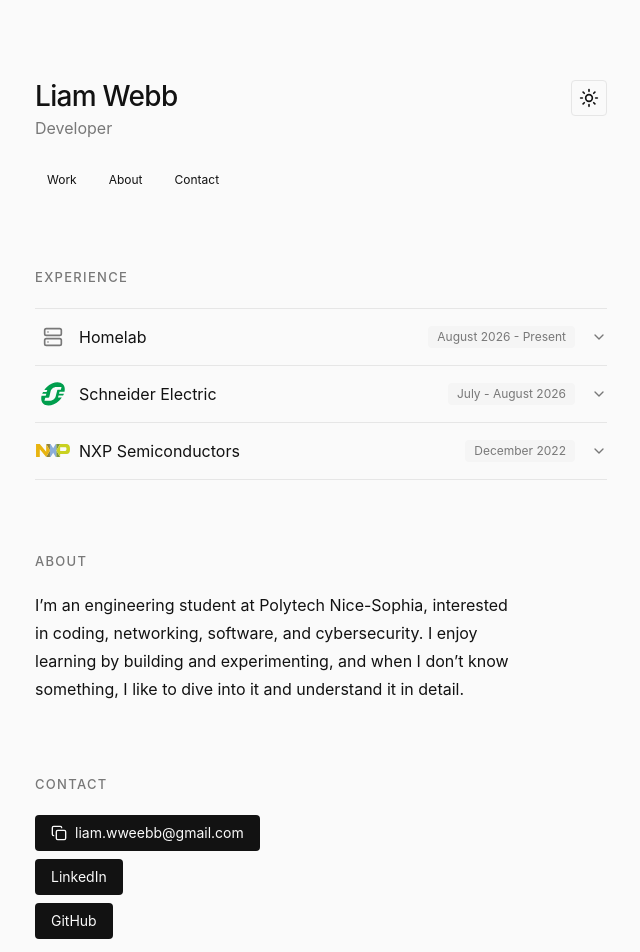
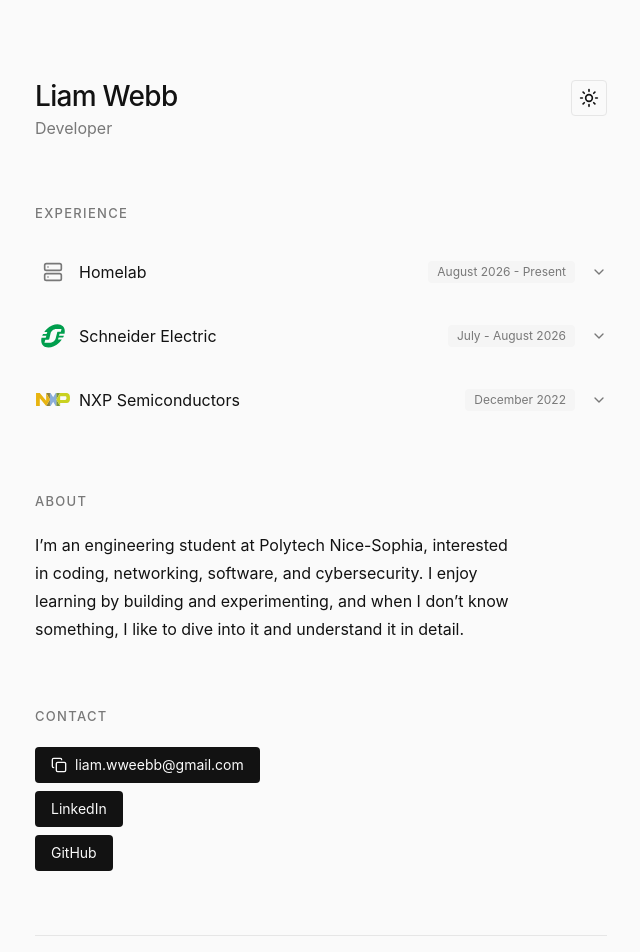
Before and after one commit to liamwebb0/portfolio-react, a React (Vite) app: page / in a window 1280 px wide. Shown: the top 952 px of the page, without its empty margins (319-959 px from the left). Built offline with nearby package versions, Linux system fonts and the light colour scheme.

Commit message:
Polished UI

```diff
--- a/src/components/about.tsx
+++ b/src/components/about.tsx
@@ -2,7 +2,7 @@ import { SectionHeading } from '@/components/section-heading';
 
 export function About() {
   return (
-    <section id='about' className='mt-14 scroll-mt-20 sm:mt-[72px]'>
+    <section id='about' className='mt-12 scroll-mt-20 sm:mt-16'>
       <SectionHeading>About</SectionHeading>
       <p className='max-w-[480px] leading-7'>
         I’m an engineering student at Polytech Nice-Sophia, interested in
--- a/src/components/contact.tsx
+++ b/src/components/contact.tsx
@@ -32,7 +32,7 @@ export function Contact() {
   });
 
   return (
-    <section id='contact' className='mt-14 scroll-mt-20 sm:mt-[72px]'>
+    <section id='contact' className='mt-12 scroll-mt-20 sm:mt-16'>
       <SectionHeading>Contact</SectionHeading>
       <div className='flex flex-col items-start gap-2'>
         <div className='flex items-center gap-3'>
--- a/src/components/experience.tsx
+++ b/src/components/experience.tsx
@@ -1,5 +1,4 @@
 import { ArrowUpRight, Server } from 'lucide-react';
-import { Separator } from '@/components/ui/separator';
 import { Badge } from '@/components/ui/badge';
 import {
   Accordion,
@@ -50,14 +49,15 @@ function ProjectTitle({ project }: { project: Project }) {
 
 export function Experience() {
   return (
-    <section id='work' className='mt-14 scroll-mt-20 sm:mt-[72px]'>
+    <section id='work' className='mt-12 scroll-mt-20 sm:mt-16'>
       <SectionHeading>Experience</SectionHeading>
-      <div>
-        <Separator />
-        <Accordion type='single' collapsible>
+      <Accordion type='single' collapsible className='flex flex-col gap-2'>
         {projects.map((project, i) => (
-            <div key={project.title}>
-              <AccordionItem value={`item-${i}`} className='border-none'>
+          <AccordionItem
+            key={project.title}
+            value={`item-${i}`}
+            className='border-none'
+          >
             <AccordionTrigger className='group gap-4 hover:no-underline'>
               <span className='flex min-w-0 flex-1 flex-col gap-1.5 sm:flex-row sm:items-center sm:justify-between'>
                 <ProjectTitle project={project} />
@@ -75,11 +75,8 @@ export function Experience() {
               </p>
             </AccordionContent>
           </AccordionItem>
-              <Separator />
-            </div>
         ))}
       </Accordion>
-      </div>
     </section>
   );
 }
--- a/src/components/site-footer.tsx
+++ b/src/components/site-footer.tsx
@@ -1,6 +1,6 @@
 export function SiteFooter() {
   return (
-    <footer className='mt-16 border-t pt-6 text-sm text-muted-foreground sm:mt-[88px]'>
+    <footer className='mt-12 border-t pt-6 text-sm text-muted-foreground sm:mt-16'>
       <p>© 2026 Liam Webb</p>
     </footer>
   );
--- a/src/components/site-header.tsx
+++ b/src/components/site-header.tsx
@@ -1,11 +1,4 @@
-import { Button } from '@/components/ui/button';
 import { ThemeToggle } from '@/components/theme-toggle';
-
-const nav = [
-  { label: 'Work', href: '#work' },
-  { label: 'About', href: '#about' },
-  { label: 'Contact', href: '#contact' },
-];
 
 export function SiteHeader() {
   return (
@@ -19,13 +12,6 @@ export function SiteHeader() {
         </div>
         <ThemeToggle />
       </div>
-      <nav className='mt-6 flex flex-wrap items-center gap-2'>
-        {nav.map((item) => (
-          <Button key={item.href} asChild variant='ghost' size='sm'>
-            <a href={item.href}>{item.label}</a>
-          </Button>
-        ))}
-      </nav>
     </header>
   );
 }
```
Lines whose indentation alone changed are shown as unchanged.
